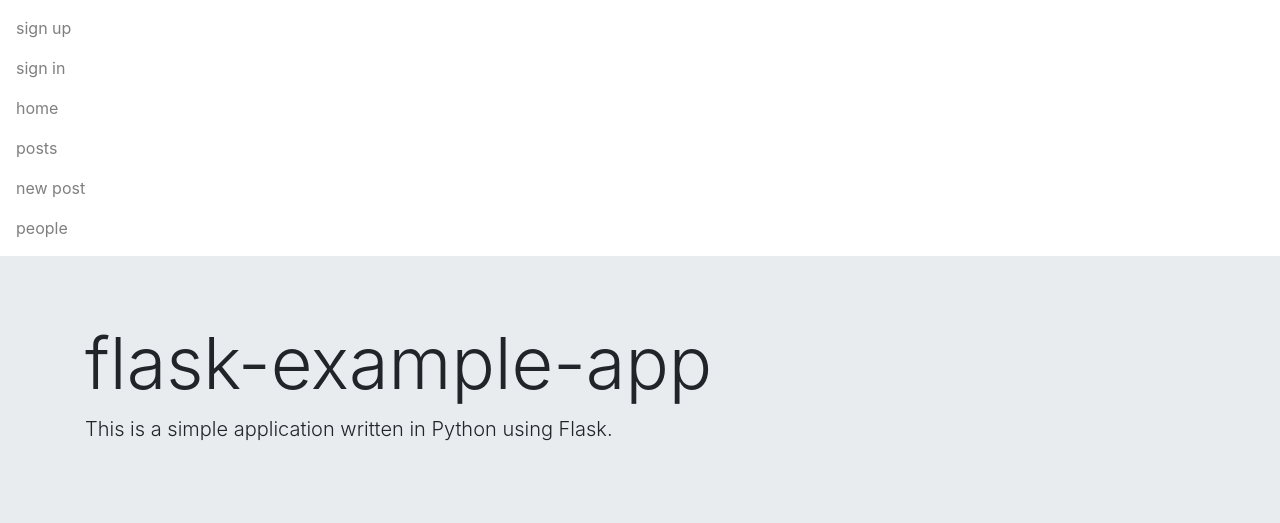
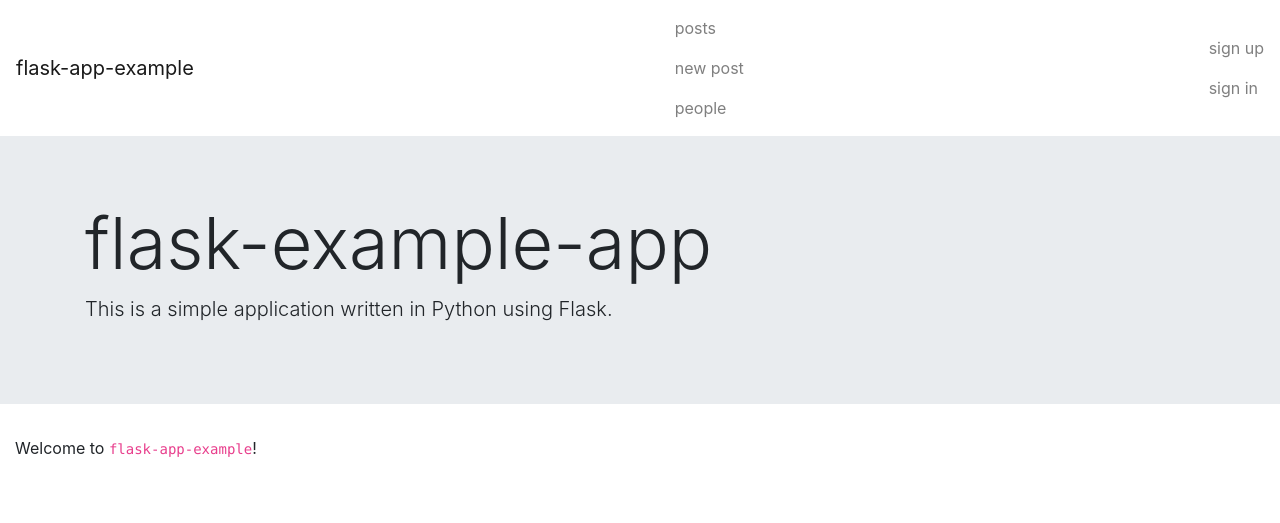
Before and after one commit to petr-korobeinikov/flask-app-example, a Flask app: page / in a window 1280 px wide. Shown: the top 523 px of the page. Run offline with Flask 2, Linux system fonts and the light colour scheme; parts of the project's set-up code (start-up, migrations or seed data) failed here and were passed over; some libraries are stand-ins or nearby versions.

Commit message:
Add navbar markup cosmetics.

```diff
--- a/application/templates/layout.j2
+++ b/application/templates/layout.j2
@@ -8,25 +8,8 @@
 <body>
 <div class="containter-fluid">
     <nav class="navbar navbar-light">
+        <a class="navbar-brand" href="{{ url_for('index') }}">flask-app-example</a>
         <ul class="nav navbar-nav">
-            {% if current_user.is_authenticated %}
-                <li class="nav-item">
-                    <a class="nav-link" href="#">Hello, {{ current_user.username }}!</a>
-                </li>
-                <li class="nav-item">
-                    <a class="nav-link" href="{{ url_for('signout') }}">sign out</a>
-                </li>
-            {% else %}
-                <li class="nav-item">
-                    <a class="nav-link" href="{{ url_for('signup') }}">sign up</a>
-                </li>
-                <li class="nav-item">
-                    <a class="nav-link" href="{{ url_for('signin') }}">sign in</a>
-                </li>
-            {% endif %}
-            <li class="nav-item">
-                <a class="nav-link" href="{{ url_for('index') }}">home</a>
-            </li>
             <li class="nav-item">
                 <a class="nav-link" href="{{ url_for('post_index') }}">posts</a>
             </li>
@@ -37,6 +20,25 @@
                 <a class="nav-link" href="{{ url_for('person_index') }}">people</a>
             </li>
         </ul>
+        {% if current_user.is_authenticated %}
+            <ul class="nav navbar-nav pull-xs-right">
+                <li class="nav-item">
+                    <a class="nav-link" href="#">{{ current_user.username }}</a>
+                </li>
+                <li class="nav-item">
+                    <a class="nav-link" href="{{ url_for('signout') }}">sign out</a>
+                </li>
+            </ul>
+        {% else %}
+            <ul class="nav navbar-nav pull-xs-right">
+                <li class="nav-item">
+                    <a class="nav-link" href="{{ url_for('signup') }}">sign up</a>
+                </li>
+                <li class="nav-item">
+                    <a class="nav-link" href="{{ url_for('signin') }}">sign in</a>
+                </li>
+            </ul>
+        {% endif %}
     </nav>
 </div>
 <div class="jumbotron jumbotron-fluid">
```
